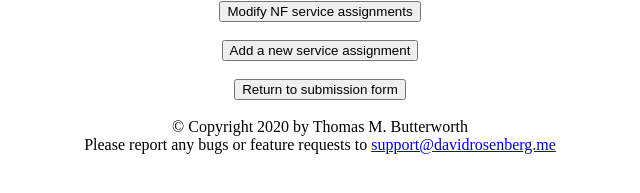
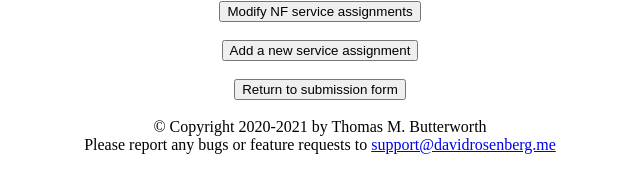
Before and after one commit to rosenbergdm/signout, a Flask app: page /admin in a window 1280 px wide. Shown: the part 139-332 px from the top of the page, without its empty margins (320-960 px from the left). Run offline with Flask 2, Linux system fonts and the light colour scheme; parts of the project's set-up code (start-up, migrations or seed data) failed here and were passed over; some libraries are stand-ins or nearby versions.

Commit message:
Update copyright statement

```diff
--- a/scripts/signout.sql
+++ b/scripts/signout.sql
@@ -1,7 +1,7 @@
 --
 -- signout.sql
 -- schema for the MSKCC intern signout webpage database schema
--- Copyright (C) 2020 Thomas Butterworth <dmr@davidrosenberg.me>
+-- Copyright (C) 2020-2021 Thomas Butterworth <dmr@davidrosenberg.me>
 --
 -- Distributed under terms of the MIT license.
 --
--- a/templates/base.html
+++ b/templates/base.html
@@ -20,7 +20,7 @@
   {% block body %}
   {% endblock body %}
   <div id="footer">
-    &copy; Copyright 2020 by Thomas M. Butterworth
+    &copy; Copyright 2020-2021 by Thomas M. Butterworth
     <br />
     Please report any bugs or feature requests to <a id="contact" href="mailto:name@example.com">Thomas Butterworth</a>
   </div>
--- a/updates/signout.update.sql
+++ b/updates/signout.update.sql
@@ -1,7 +1,7 @@
 /*
  * signout.update.sql
  * Update the postgres schema for v0.2 of signout program
- * Copyright (C) 2020 Thomas Butterworth <dmr@davidrosenberg.me>
+ * Copyright (C) 2020-2021 Thomas Butterworth <dmr@davidrosenberg.me>
  *
  * Distributed under terms of the MIT license.
  */
```
Also changed, not shown: 3 other files.
